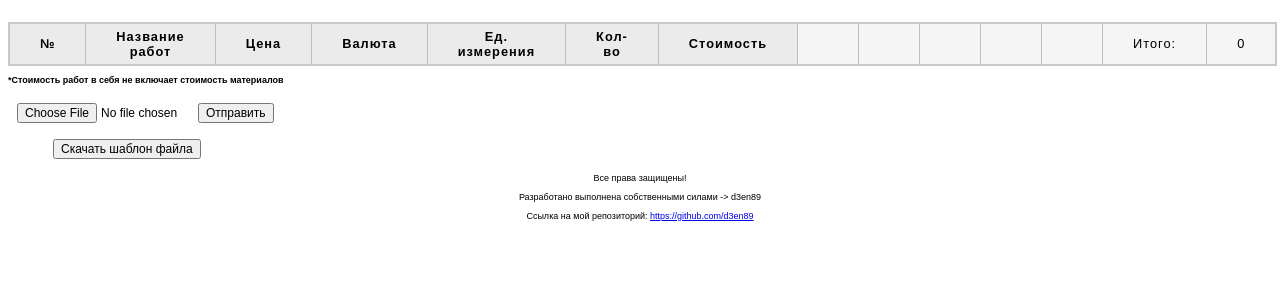
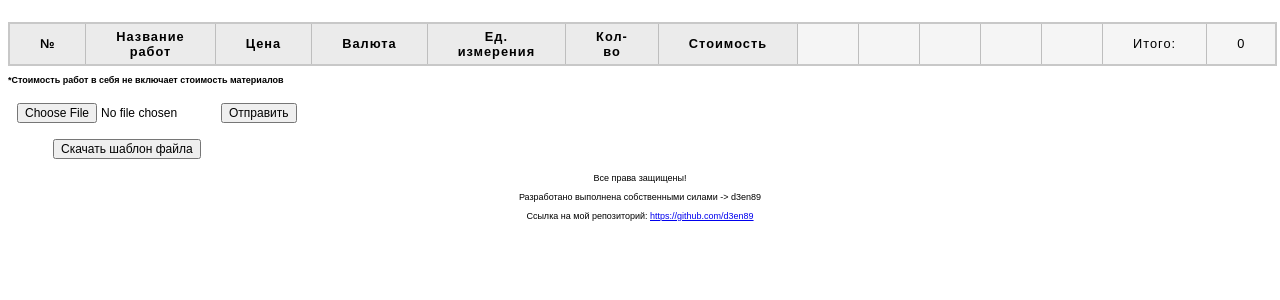
Before and after one commit to d3en89/installation_calculation, a Django app: page / in a window 1280 px wide. Shown: the part 58-358 px from the top of the page. Run offline with Django 4.2, Linux system fonts and the light colour scheme; data that the repository does not hold is empty.

Commit message:
edit margin button

```diff
--- a/calc/templates/calc/index.html
+++ b/calc/templates/calc/index.html
@@ -58,7 +58,7 @@
 
     <form enctype="multipart/form-data" method="post">
         {% csrf_token %}
-        <p><input class="pure-button"  type="file" name="send_files" style="margin-right: -50px;"><input class="pure-button"  type="submit" name="Send" value="Отправить"></p>
+        <p><input class="pure-button"  type="file" name="send_files" style="margin-right: -27px;"><input class="pure-button"  type="submit" name="Send" value="Отправить"></p>
     </form>
 
 
```
